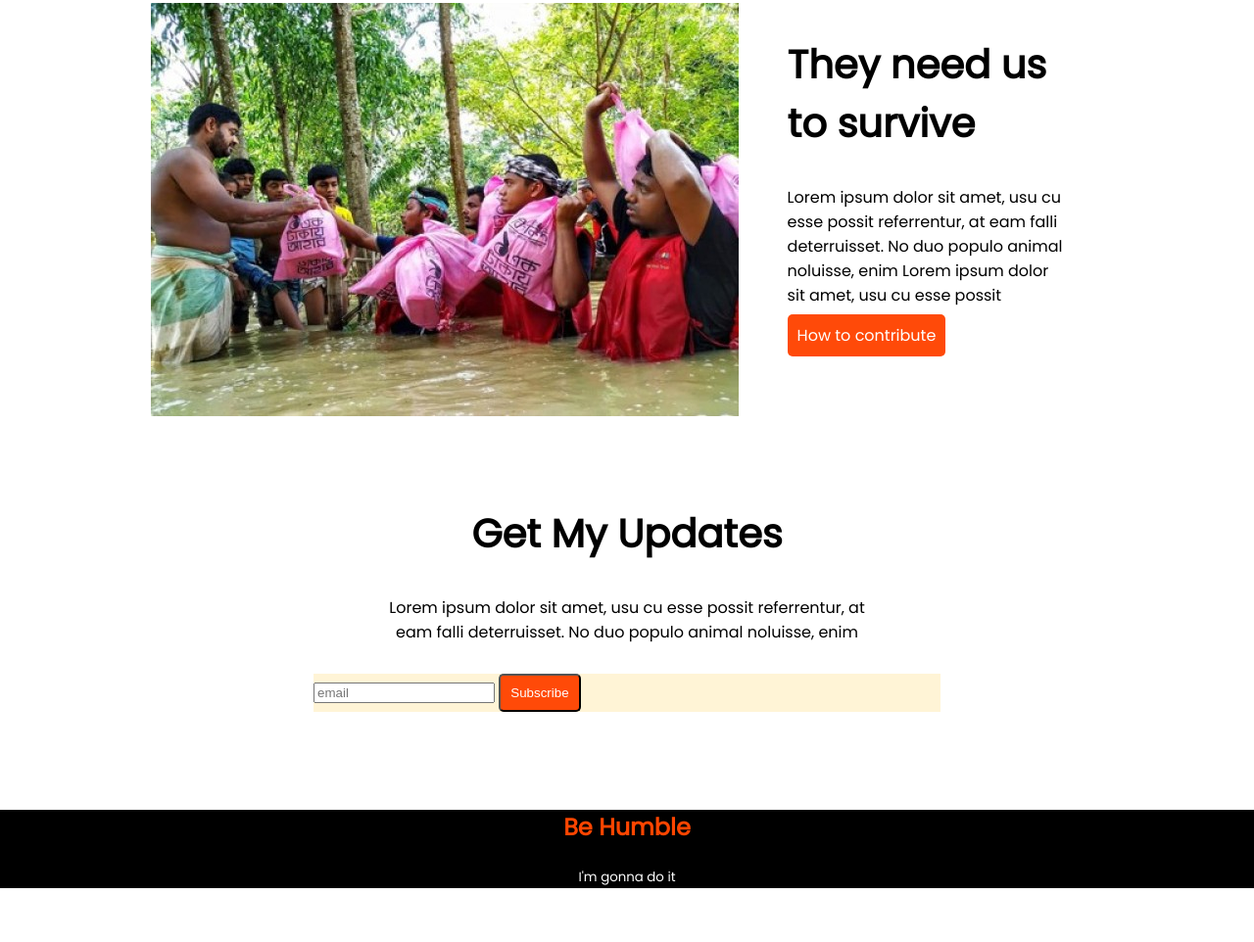
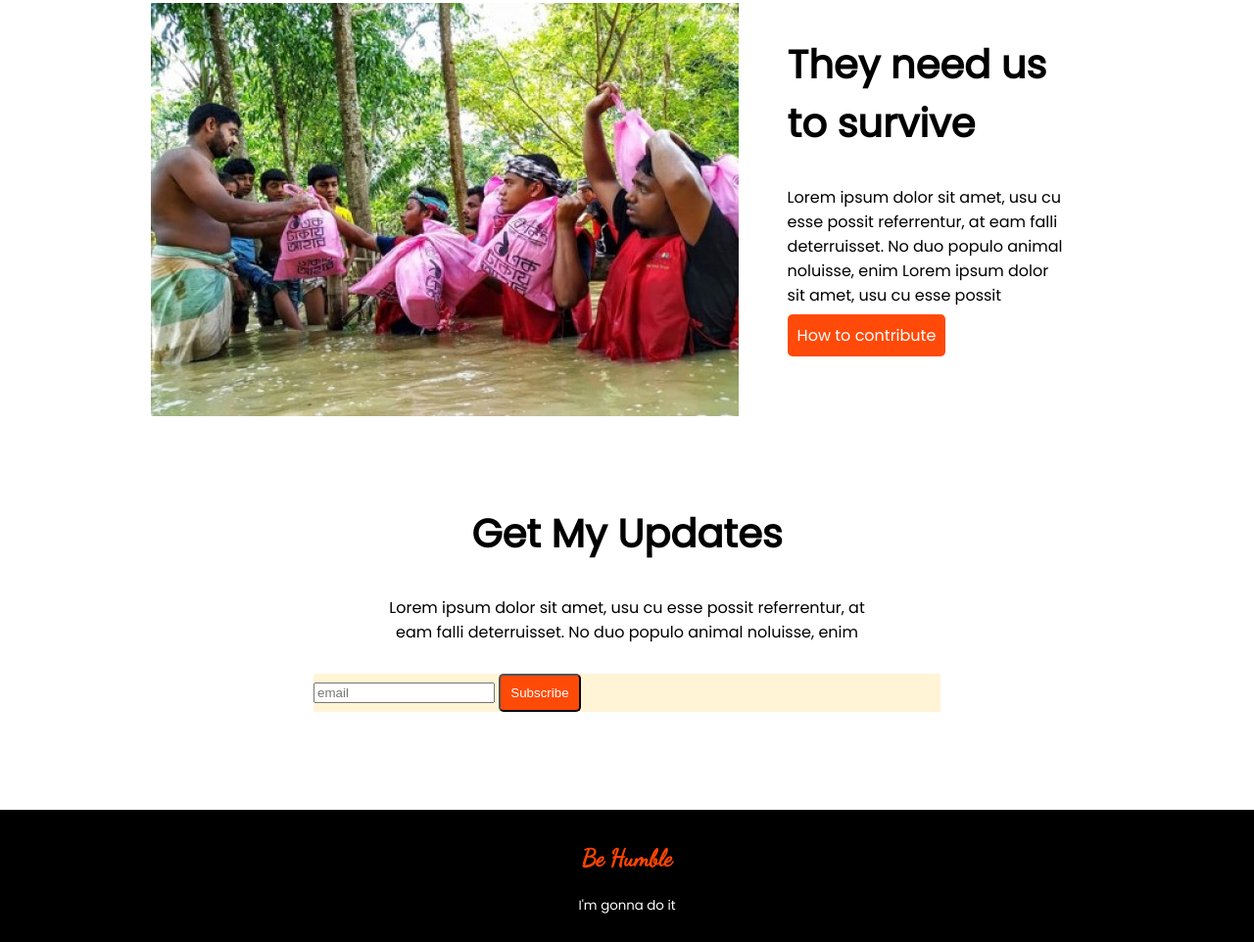
Before and after one commit to nahidbillah/donate-today, a plain HTML site: page index.html in a window 1280 px wide. Shown: the part 2017-2979 px from the top of the page at 98% size. Before the commit the page ends 2940 px from the top, so only its background shows below. Drawn offline with Linux system fonts and the light colour scheme.

Commit message:
footer changed

```diff
--- a/index.html
+++ b/index.html
@@ -8,6 +8,9 @@
     <link rel="preconnect" href="https://fonts.googleapis.com">
     <link rel="preconnect" href="https://fonts.gstatic.com" crossorigin>
     <link href="https://fonts.googleapis.com/css2?family=Poppins&display=swap" rel="stylesheet">
+    <link rel="preconnect" href="https://fonts.googleapis.com">
+    <link rel="preconnect" href="https://fonts.gstatic.com" crossorigin>
+    <link href="https://fonts.googleapis.com/css2?family=Dancing+Script&display=swap" rel="stylesheet">
     <link rel="stylesheet" href="style.css">
 </head>
 <body>
--- a/style.css
+++ b/style.css
@@ -101,9 +101,13 @@ body{
 .footer{
     text-align: center;
     background-color: black;
+    margin-top: 100px;
+    padding-top: 15px;
+    padding-bottom: 10px;
 }
 #h2-color{
     color: orangered;
+    font-family: 'Dancing Script', cursive;
 }
 #p-color{
     color: white;
```
